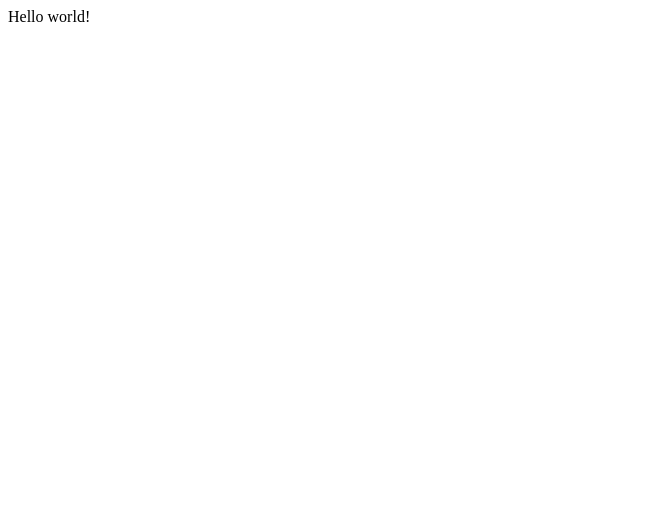
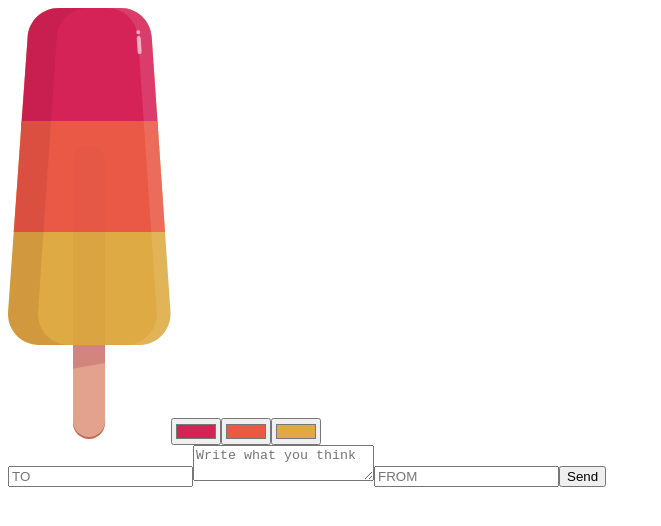
Before and after one commit to jawwad-ali/Virtual_lolly, a Gatsby site: page / in a window 1280 px wide. Shown: the whole page, without its empty margins (0-661 px from the left). Built offline with nearby package versions, Linux system fonts and the light colour scheme; Gatsby itself is replaced by a stand-in of ours.

Commit message:
initial commit

```diff
--- /dev/null
+++ b/gatsby-browser.js
@@ -0,0 +1 @@
+export { wrapRootElement } from './src/apollo/wrap-elem';
--- /dev/null
+++ b/gatsby-ssr.js
@@ -0,0 +1 @@
+export { wrapRootElement } from './src/apollo/wrap-elem';
--- /dev/null
+++ b/src/apollo/client.js
@@ -0,0 +1,10 @@
+import fetch from 'cross-fetch';
+import { ApolloClient, InMemoryCache, HttpLink } from '@apollo/client';
+
+export const client = new ApolloClient({
+  link: new HttpLink({
+    uri: '/.netlify/functions/v_lolly',
+    fetch,
+  }),
+  cache: new InMemoryCache()
+});
--- /dev/null
+++ b/src/apollo/wrap-elem.js
@@ -0,0 +1,7 @@
+import React from 'react';
+import { ApolloProvider } from '@apollo/client';
+import { client } from './client';
+
+export const wrapRootElement = ({ element }) => (
+    <ApolloProvider client={client}>{element}</ApolloProvider>
+);
--- /dev/null
+++ b/src/components/lolly.js
@@ -0,0 +1,133 @@
+import React from "react"
+
+const Lolly = ({ top, middle, bottom }) => {
+    return (
+        <svg
+            className="lollipop"
+            width="163px"
+            height="431px"
+            viewBox="0 0 163 431"
+            version="1.1"
+            xmlns="http://www.w3.org/2000/svg"
+            xmlnsXlink="http://www.w3.org/1999/xlink"
+        >
+            <defs>
+                <path
+                    d="M50.5845697,1.80919445e-14 L112.757384,3.19744231e-14 C129.058949,2.89798741e-14 142.575449,12.6254516 143.685437,28.8891833 L162.453983,303.889183 C163.619754,320.970275 150.717838,335.762281 133.636746,336.928053 C132.934162,336.976004 132.230148,337 131.52593,337 L31,337 C13.8791728,337 -1.56668718e-14,323.120827 -1.77635684e-14,306 C-1.78535483e-14,305.265258 0.0261215736,304.530748 0.0783152276,303.797862 L19.662885,28.7978622 C20.8183904,12.5726406 34.3182545,1.0093501e-14 50.5845697,7.10542736e-15 Z"
+                    id="path-1"
+                />
+                <path
+                    d="M99,2.88483832e-14 L113,3.19744231e-14 C129.301566,2.89798741e-14 142.818065,12.6254516 143.928053,28.8891833 L162.696599,303.889183 C163.862371,320.970275 150.960455,335.762281 133.879363,336.928053 C133.176779,336.976004 132.472765,337 131.768546,337 L117.768546,337 C118.472765,337 119.176779,336.976004 119.879363,336.928053 C136.960455,335.762281 149.862371,320.970275 148.696599,303.889183 L129.928053,28.8891833 C128.818065,12.6254516 115.301566,2.89798741e-14 99,3.19744231e-14 Z"
+                    id="path-3"
+                />
+            </defs>
+            <g id="Page-2" stroke="none" strokeWidth={1} fill="none" fillRule="evenodd">
+                <g id="Lolly">
+                    <g
+                        id="handle"
+                        transform="translate(65.000000, 137.000000)"
+                        fillRule="nonzero"
+                    >
+                        <rect
+                            id="Rectangle"
+                            fill="#C06C50"
+                            x={0}
+                            y={2}
+                            width={32}
+                            height={292}
+                            rx={16}
+                        />
+                        <rect
+                            id="Rectangle"
+                            fill="#E3A28D"
+                            x={0}
+                            y={0}
+                            width={32}
+                            height={292}
+                            rx={16}
+                        />
+                        <polygon
+                            id="Rectangle-Copy-3"
+                            fillOpacity="0.181584013"
+                            fill="#8C0040"
+                            points="0 200 32 200 32 218 0 223.801515"
+                        />
+                    </g>
+                    <mask id="mask-2" fill="white">
+                        <use xlinkHref="#path-1" />
+                    </mask>
+                    <use
+                        className="lollyBottom"
+                        fill={bottom}
+                        fillRule="nonzero"
+                        xlinkHref="#path-1"
+                    />
+                    <rect
+                        className="lollyTop"
+                        fill={top}
+                        fillRule="nonzero"
+                        mask="url(#mask-2)"
+                        x={-25}
+                        y={-9}
+                        width={224}
+                        height={134}
+                    />
+                    <rect
+                        className="lollyMiddle"
+                        fill={middle}
+                        fillRule="nonzero"
+                        mask="url(#mask-2)"
+                        x={-29}
+                        y={113}
+                        width={224}
+                        height={111}
+                    />
+                    <path
+                        d="M79.7697726,3.19744231e-14 C63.468207,2.89798741e-14 49.9517074,12.6254516 48.8417198,28.8891833 L30.0731738,303.889183 C28.9074019,320.970275 41.8093181,335.762281 58.89041,336.928053 C59.5929941,336.976004 60.2970081,337 61.0012266,337 L17,337 C-0.120827245,337 -14,323.120827 -14,306 C-14,305.265258 -13.9738784,304.530748 -13.9216848,303.797862 L5.66288496,28.7978622 C6.81839036,12.5726406 20.3182545,1.0093501e-14 36.5845697,7.10542736e-15 L79.7697726,2.77347066e-14 Z"
+                        id="shade"
+                        fill="#67000D"
+                        fillRule="nonzero"
+                        opacity="0.0961449033"
+                        mask="url(#mask-2)"
+                    />
+                    <mask id="mask-4" fill="white">
+                        <use xlinkHref="#path-3" />
+                    </mask>
+                    <use
+                        id="shine"
+                        fill="#FFFFFF"
+                        fillRule="nonzero"
+                        opacity="0.113420759"
+                        xlinkHref="#path-3"
+                    />
+                    <g
+                        id="glint"
+                        opacity="0.600144159"
+                        transform="translate(130.971719, 34.105410) rotate(-94.000000) translate(-130.971719, -34.105410) translate(118.971719, 32.105410)"
+                        fill="#FFFFFF"
+                        fillRule="nonzero"
+                    >
+                        <rect
+                            id="Rectangle"
+                            x={20}
+                            y="4.26325641e-14"
+                            width={4}
+                            height={4}
+                            rx={2}
+                        />
+                        <rect id="Rectangle-Copy" x={0} y={0} width={18} height={4} rx={2} />
+                    </g>
+                    <path
+                        d="M97,337 L65,337 L65,155 L65,153 C65,144.163444 72.163444,137 81,137 C89.836556,137 97,144.163444 97,153 L97,155 L97,337 Z"
+                        id="frozenhandle"
+                        fill="#A7563C"
+                        fillRule="nonzero"
+                        opacity="0.0615234375"
+                    />
+                </g>
+            </g>
+        </svg>
+
+    )
+}
+export default Lolly
--- a/src/pages/index.js
+++ b/src/pages/index.js
@@ -1,5 +1,74 @@
-import React from "react"
+import React, { useRef, useState } from "react"
+import Lolly from "../components/lolly"
+import { useMutation, useQuery } from '@apollo/client';
+import gql from 'graphql-tag';
+
+const getData = gql`{
+  getVCard{
+    id
+  }
+}`
+
+const addVCard_MUTATION = gql`
+  mutation addVCard($c1:String! ,
+      $c2:String!
+      $c3:String!,
+      $sender:String!,
+      $rec:String!
+      $msg:String!){
+          addVCard(c1:$c1 ,c2:$c2,c3:$c3,sender:$sender,rec:$rec ,  msg:$msg){
+            id
+          }
+  }
+`
 
 export default function Home() {
-  return <div>Hello world!</div>
+
+  // const { loading, data, error } = useQuery(getData)
+  // console.log(data)
+
+  const [c1, setC1] = useState("#d52358")
+  const [c2, setC2] = useState("#e95946")
+  const [c3, setC3] = useState("#deaa43")
+
+  const handleSubmit = () => {
+    console.log(senderField.current.value)
+    console.log(recField.current.value)
+    console.log(msgField.current.value)
+
+    addVCard({
+      variables: {
+        c1, c2, c3,
+        sender: senderField.current.value,
+        rec: recField.current.value,
+        msg: msgField.current.value
+      }
+    })
+    senderField.current.value = ""
+    recField.current.value = ""
+    msgField.current.value = ""
+  }
+
+  const senderField = useRef()
+  const recField = useRef()
+  const msgField = useRef()
+
+  const [addVCard] = useMutation(addVCard_MUTATION)
+
+  return (
+    <div>
+      <div>
+        <Lolly top={c1} middle={c2} bottom={c3} />
+        <input type="color" value={c1} onChange={(e) => { setC1(e.target.value) }} />
+        <input type="color" value={c2} onChange={(e) => { setC2(e.target.value) }} />
+        <input type="color" value={c3} onChange={(e) => { setC3(e.target.value) }} />
+      </div>
+      <div>
+        <input type="text" placeholder="TO" ref={recField} />
+        <textarea placeholder="Write what you think" ref={msgField}></textarea>
+        <input type="text" placeholder="FROM" ref={senderField} />
+        <button onClick={handleSubmit}>Send</button>
+      </div>
+    </div>
+  )
 }
```
Also changed, not shown: functions/v_lolly/package.json (added, +11 -0 lines), functions/v_lolly/v_lolly.js (added, +77 -0 lines), package.json (+8 -1 lines), netlify.toml (added), 1 other file.
